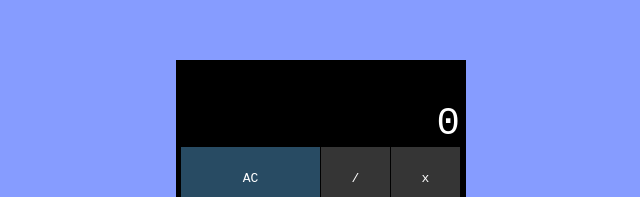
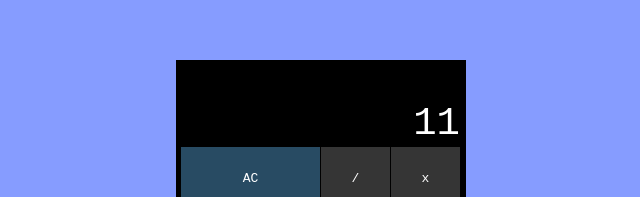
Before and after one commit to cbagby33/javascript-calculator, a React (Create React App) app: page / in a window 1280 px wide. Shown: the part 135-332 px from the top of the page, without its empty margins (319-959 px from the left). Built offline with nearby package versions, Linux system fonts and the light colour scheme.

Commit message:
added clear display functionality to clear button

```diff
--- a/src/components/Button.js
+++ b/src/components/Button.js
@@ -3,10 +3,16 @@ import React from 'react';
 class Button extends React.Component{
 	constructor (props){
 		super(props)
+		this.handleClick = this.handleClick.bind(this);
+	}
+	handleClick(){
+		if (this.props.label === 'AC') {
+			this.props.changeDisplay(0)
+		}
 	}
 	render(){
 		return(
-			<button id={this.props.id} className={'button '+this.props.type}>{this.props.label}</button>
+			<button id={this.props.id} className={'button '+this.props.type} onClick={this.handleClick}>{this.props.label}</button>
 		)
 	}
 }
--- a/src/components/Buttons.js
+++ b/src/components/Buttons.js
@@ -1,32 +1,34 @@
 import Button from './Button'
 import buttonMap from '../buttonMap.json'
 
-function Buttons() {
+function Buttons({
+	changeDisplay
+}) {
 	// iterate over button map to create calculator buttons
-	const buttons = buttonMap.buttons.map(button =>
-		<Button id={button.id} label={button.label} type={button.type} />
+	const buttons = buttonMap.buttons.map((button, idx) =>
+		<Button id={button.id} label={button.label} type={button.type} changeDisplay={changeDisplay} key={'button '+idx}/>
 	);
 	// create rows for grid styling of buttons
 	const rows = buttonMap.rows.map((row, idx) => {
 		if(idx < 3){
 			return (
-				<div className={'row '+row.name}>{buttons.slice(row.start, row.end)}</div>
+				<div className={'row '+row.name} key={'row '+idx}>{buttons.slice(row.start, row.end)}</div>
 			);
 		} else{
 			// creates the last row with 2 columns
 			let buttonGroup;
-			const columns = row.columns.map(column => {
+			const columns = row.columns.map((column, idx) => {
 				if(column.hasOwnProperty('end')){
 					buttonGroup = buttons.slice(column.start, column.end)
 				} else{
 					buttonGroup = buttons.slice(column.start)
 				}
 				return (
-					<div className={'inner-column '+column.name}>{buttonGroup}</div>
+					<div className={'inner-column '+column.name} key={'column '+idx}>{buttonGroup}</div>
 				);
 			});
 			return (
-				<div className={'row '+row.name}>{columns}</div>
+				<div className={'row '+row.name} key={'row '+idx}>{columns}</div>
 			);
 		}
 	});
--- a/src/components/Calculator.js
+++ b/src/components/Calculator.js
@@ -6,14 +6,23 @@ import Buttons from './Buttons';
 class Calculator extends React.Component{
 	constructor (props){
 		super(props)
+		this.state = {
+			display: 11
+		}
+		this.changeDisplay = this.changeDisplay.bind(this);
+	}
+	changeDisplay(newDisplay){
+		this.setState({
+		  display: newDisplay
+		});
 	}
 	render(){
 		return(
 			<div id="calculator">
 				{/*Display component to keep track of all calculations*/}
-				<Display />
+				<Display display={this.state.display} />
 				{/*Container component with all of the buttons*/}
-				<Buttons />
+				<Buttons changeDisplay={this.changeDisplay} />
 			</div>
 		)
 	}
--- a/src/components/Display.js
+++ b/src/components/Display.js
@@ -6,7 +6,7 @@ class Display extends React.Component{
 	}
 	render(){
 		return(
-			<div id="display">0</div>
+			<div id="display">{this.props.display}</div>
 		)
 	}
 }
```
